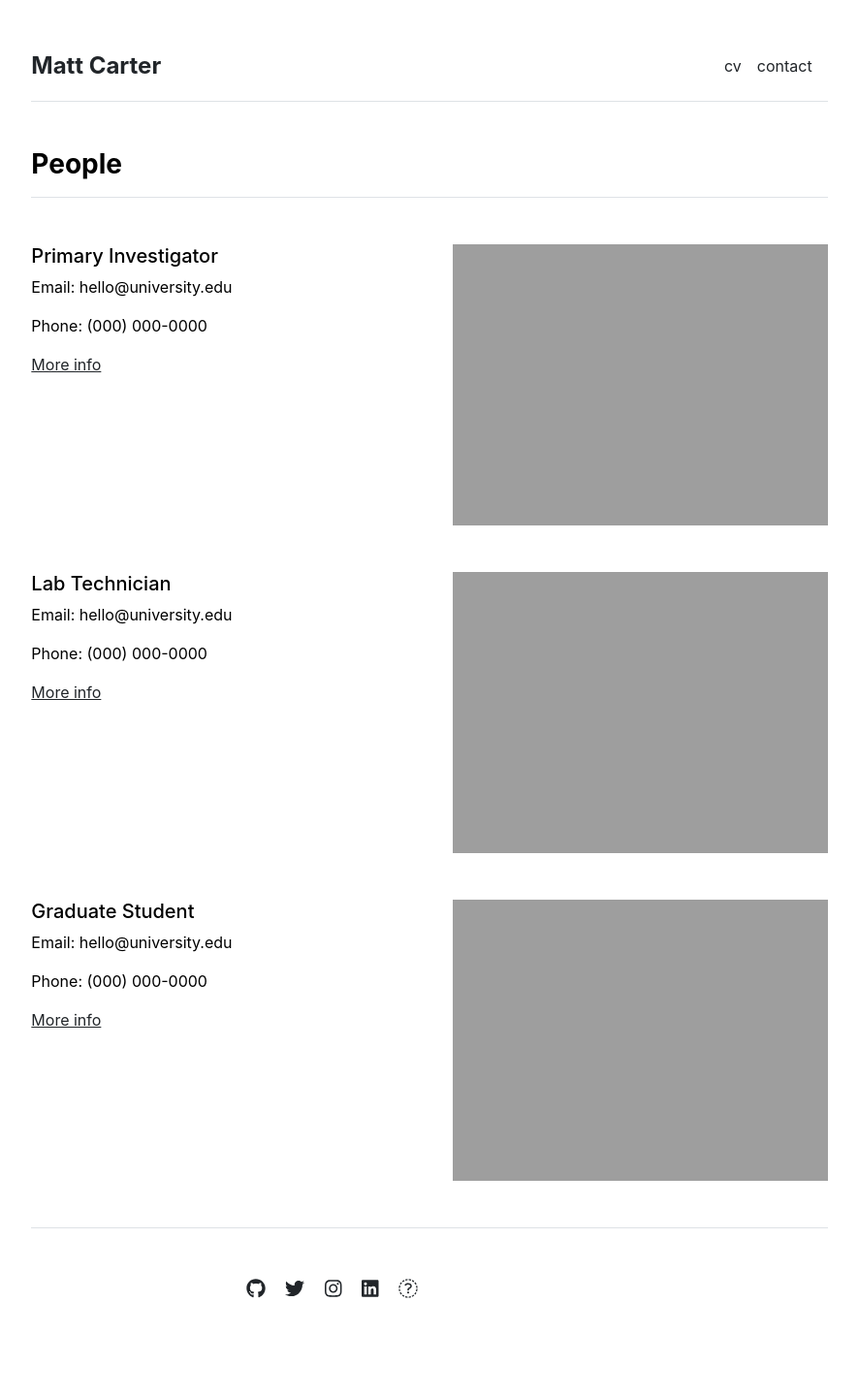
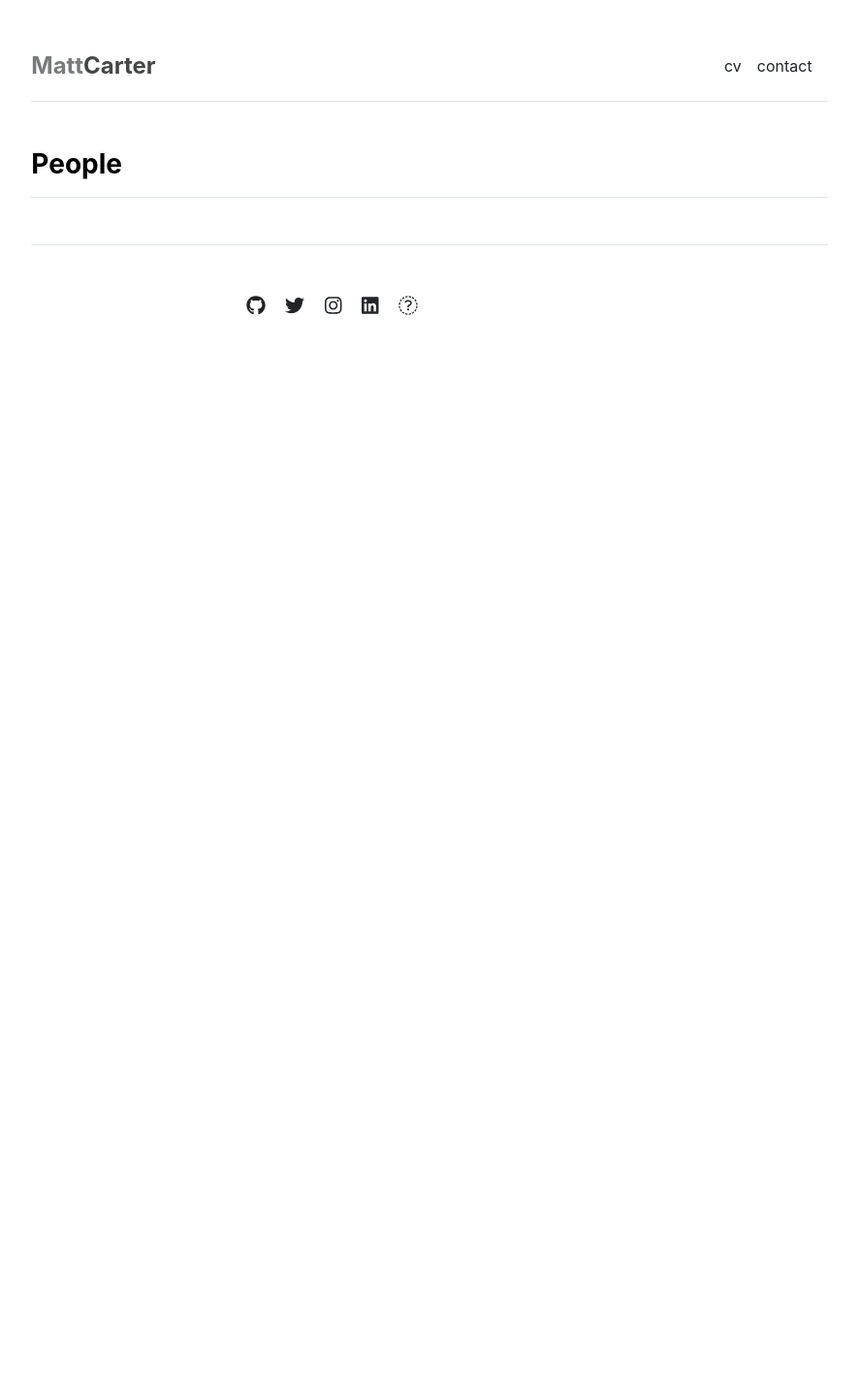
Before and after one commit to matt-cart/matt-cart.github.io, a Jekyll site: the page built from people.md, in a window 1280 px wide. Shown: the whole page at 97% size, without its empty margins (197-1082 px from the left). Built offline with Jekyll 4.4.1, drawn with Linux system fonts in a browser that asks for light colours; after the commit the page ends 900 px from its top, so only the background shows below that.

Commit message:
formatting updates

```diff
--- a/_data/settings.yml
+++ b/_data/settings.yml
@@ -1,16 +1,6 @@
 menu:
 - {name: 'cv', url: '/cv'}
 - {name: 'contact', url: '/contact'}
-
-people:
-- {name: 'Primary Investigator', title: 'Researcher', department: 'Physics & Astronomy', institution: 'Some University', institution_address: '1 Main Street, Canada', phone: '(000) 000-0000', email: 'hello@university.edu', office: 'Science Building 505', image: 'assets/img/primary-investigator.jpg', url: 'primary-investigator'}
-- {name: 'Lab Technician', title: 'Researcher', department: 'Physics & Astronomy', institution: 'Some University', institution_address: '1 Main Street, Canada', phone: '(000) 000-0000', email: 'hello@university.edu', office: 'Science Building 505', image: 'assets/img/lab-technician.jpg', url: 'lab-technician'}
-- {name: 'Graduate Student', title: 'Researcher', department: 'Physics & Astronomy', institution: 'Some University', institution_address: '1 Main Street, Canada', phone: '(000) 000-0000', email: 'hello@university.edu', office: 'Science Building 505', image: 'assets/img/graduate-student.jpg', url: 'graduate-student'}
-
-courses:
-- {name: 'Vector Calculus', url: 'vector-calculus'}
-- {name: 'Quantum Mechanics', url: 'quantum-mechanics'}
-- {name: 'Stellar Structures', url: 'stellar-structures'}
 
 social:
 - {icon: 'github', link: 'https://github.com/LeNPaul'}
--- a/_includes/header.html
+++ b/_includes/header.html
@@ -1,7 +1,7 @@
 <header class="d-flex flex-column flex-md-row align-items-center pb-3 mb-5 border-bottom">
   <div>
     <a href="{{ site.github.url }}/" class="d-flex align-items-center text-decoration-none">
-      <span class="fs-4 fw-bold">{{ site.title }}</span>
+      <span class="fs-4 fw-bold" style="color:#787b7b">Matt</span><span class="fs-4 fw-bold" style="color:#454747"> Carter</span>
     </a>
     <a href="{{ site.github.url }}/" class="d-flex align-items-center text-decoration-none">
       <span>{{ site.description }}</span>
--- a/_layouts/home.html
+++ b/_layouts/home.html
@@ -4,7 +4,7 @@ layout: default
 
 <div class="row g-5 mb-5">
   <div class="col-md-6">
-    <h3 class="fw-bold">Research</h3>
+    <h3 class="fw-bold">About me</h3>
     {{ content }}
   </div>
   <div class="col-md-6">
```
